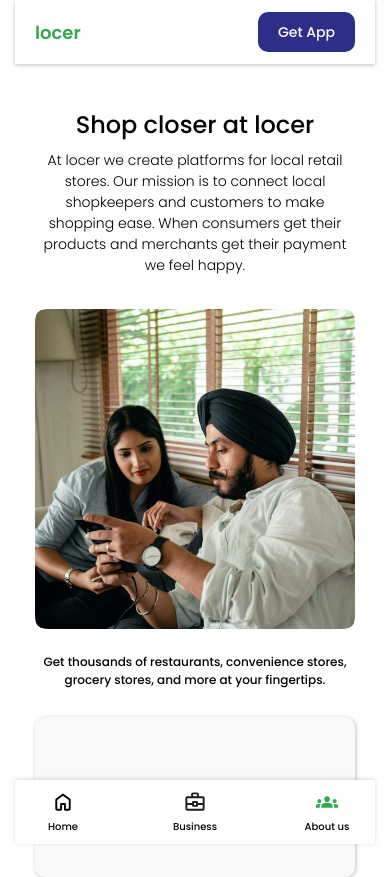
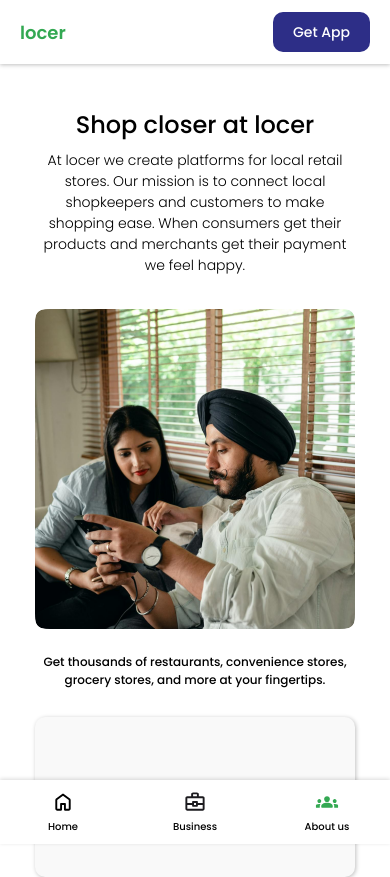
Before and after one commit to arjun867/locerfinal, a plain HTML site: page locermobile/about-us.html in a window 390 px wide. Shown: the top 877 px of the page. Drawn offline with Linux system fonts and the light colour scheme.

Commit message:
mobile bus margin fix

```diff
--- a/locermobile/about-us.css
+++ b/locermobile/about-us.css
@@ -299,9 +299,9 @@
 .footer2 {
   position: absolute;
   top: 2209px;
-  left: calc(50% - 180px);
+  /* left: calc(50% - 180px); */
   background-color: var(--color-mediumseagreen-100);
-  width: 360px;
+  width: 100vw;
   height: 312px;
   overflow: hidden;
   font-size: var(--font-size-xs);
@@ -337,10 +337,10 @@
 .header2 {
   position: fixed;
   top: 0;
-  left: calc(50% - 180px);
+  /* left: calc(50% - 180px); */
   box-shadow: 0 1px 4px rgba(0, 0, 0, 0.25);
   background-color: var(--foundation-red-red-50);
-  width: 360px;
+  width: 100vw;
   height: 64px;
   justify-content: space-between;
   font-size: var(--font-size-lg);
@@ -378,9 +378,9 @@
 .navbar3 {
   position: fixed;
   bottom: 0;
-  left: calc(50% - 180px);
+  /* left: calc(50% - 180px); */
   box-shadow: 0-1px 4px rgba(0, 0, 0, 0.15);
-  width: 360px;
+  width: 100vw;
   overflow: hidden;
   display: flex;
   flex-direction: row;
```
